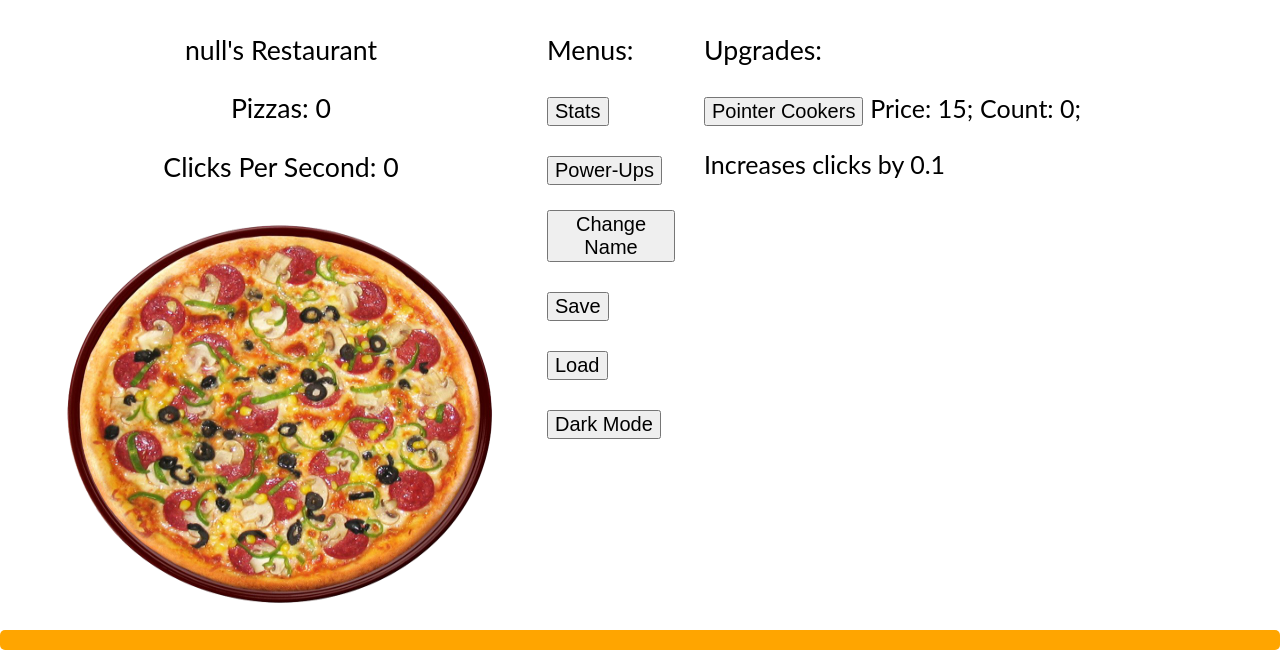
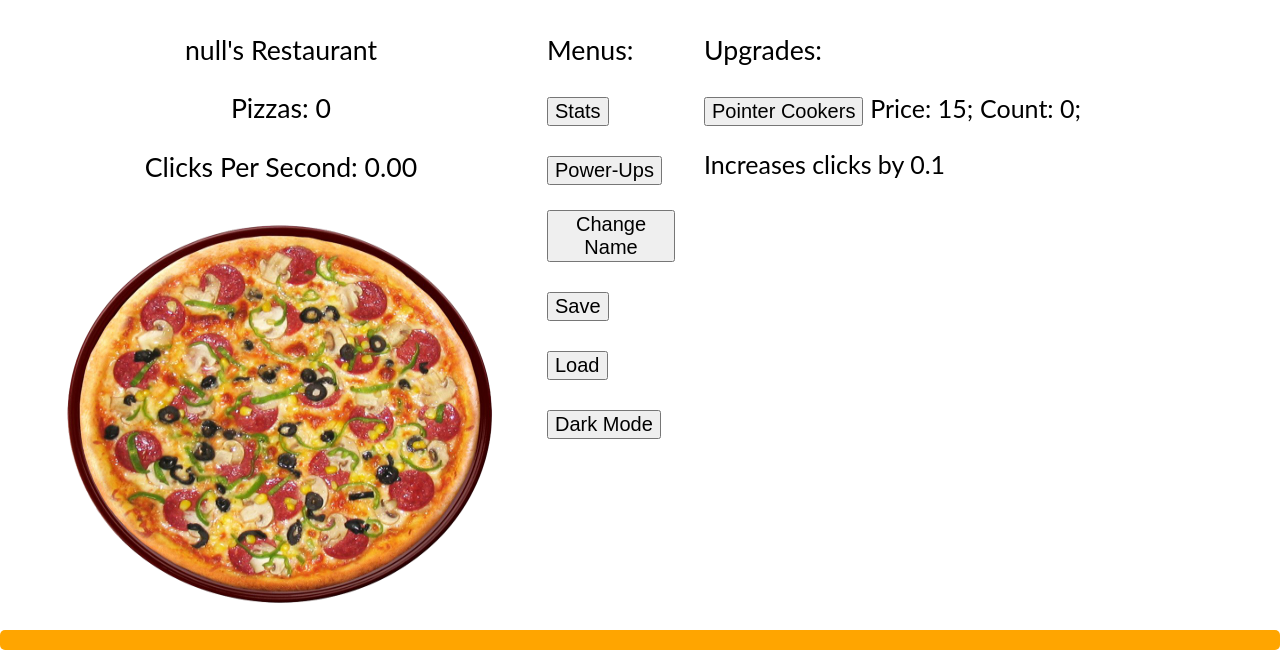
Before and after one commit to vassdeniss/pizzaclicker, a plain HTML site: page index.html in a window 1280 px wide. Shown: the part 135-800 px from the top of the page. Drawn offline with Linux system fonts and the light colour scheme.

Commit message:
Removed code

```diff
--- a/index.html
+++ b/index.html
@@ -21,13 +21,7 @@
 
                 <p id="name"> null's Restaurant </p>
                 <p id="pizzaCounter"> Pizzas: 0 </p>
-                <p id="cps"> Clicks Per Second: 0 </p>
-                <!--
-                <button onclick="pizzaAdder()" id="pizzaButton" style="outline:none; border:none; background-color:transparent;">
-                    <img src="imgaes/transparentPizza.png" width="450px" height="400px">
-                </button>
-                <img src="imgaes/tomatoSauce.png" width="100px" height="100px">
-                -->
+                <p id="cps"> Clicks Per Second: 0.00 </p>
 
                 <div class="row">
                     <div class="col-6">
```
